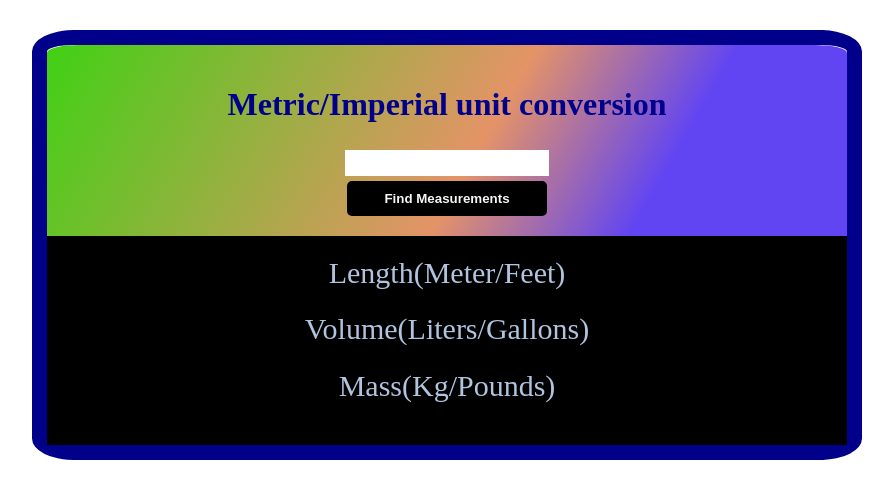
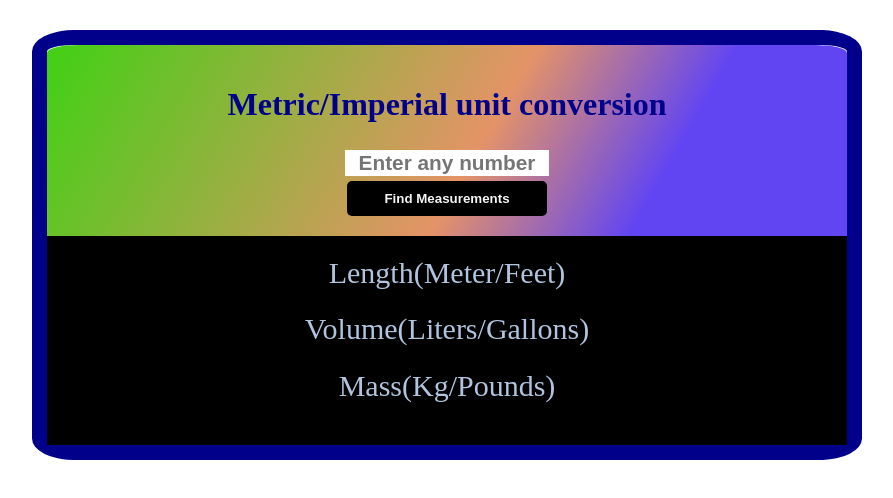
Before and after one commit to ofi5/metric_unit_converter.github.io, a plain HTML site: page index.html in a window 1280 px wide. Shown: the whole page, without its empty margins (193-1086 px from the left). Drawn offline with Linux system fonts and the light colour scheme.

Commit message:
Update index.html

```diff
--- a/index.html
+++ b/index.html
@@ -8,7 +8,7 @@
     <div class="box1">
         <div class="box1-content">
             <h1>Metric/Imperial unit conversion</h1>
-            <input id="input-val">
+            <input id="input-val" placeholder="Enter any number">
             <button id="btn" onclick="measure()">Find Measurements</button>
             <p id="input-no"></p>
         </div>
```
